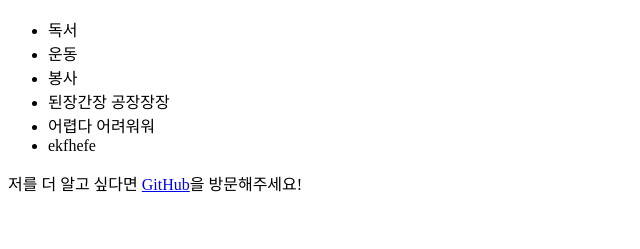
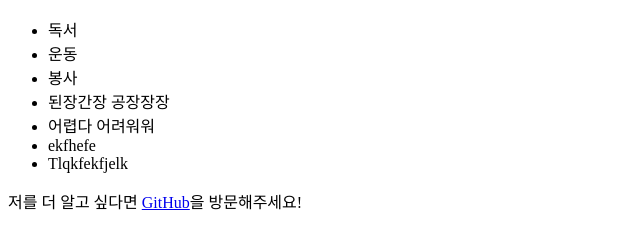
Before and after one commit to lyujongjin/my-first-website, a plain HTML site: page index.html in a window 1280 px wide. Shown: the part 491-740 px from the top of the page, without its empty margins (0-640 px from the left). Drawn offline with Linux system fonts and the light colour scheme.

Commit message:
index.html 내용 수정

```diff
--- a/index.html
+++ b/index.html
@@ -18,6 +18,7 @@
     <li>된장간장 공장장장</li>
     <li>어렵다 어려워워</li>
     <li>ekfhefe</li>
+    <li>Tlqkfekfjelk</li>
     </ul>
 
     <p>
```
